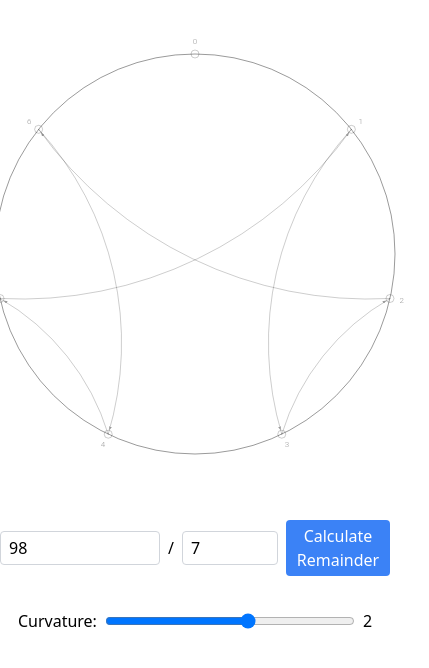
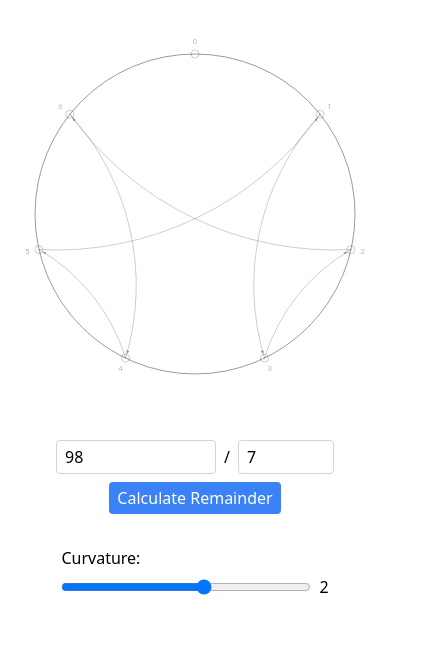
Before and after one commit to alexandre-eisenmann/diophantus, a React (Create React App) app: page / in a window 390 px wide. Shown: the top 668 px of the page, 429 px wide, since content can reach past the window. Built offline with nearby package versions, Linux system fonts and the light colour scheme.

Commit message:
fitting in mobile screen

```diff
--- a/src/DivisorGraph.js
+++ b/src/DivisorGraph.js
@@ -10,7 +10,7 @@ const DivisorGraph = () => {
   const [paths, setPaths] = useState([]);
   const [curvature, setCurvature] = useState(2);
   const cursorRef = useRef(null); // Using useRef for cursor position
-  const radius = 200;
+  const radius = 160;
   const dotRadius = 4;
   const tick = 200;
 
@@ -259,7 +259,8 @@ const DivisorGraph = () => {
           {generateCursor()} {/* Ensure cursor is rendered */}
         </g>
       </svg>
-      <div className="flex items-center space-x-2">
+      <div className="mt-4">
+        <div className="flex items-center space-x-2 mb-2">
           <input
             id="dividend"
             type="number"
@@ -267,7 +268,6 @@ const DivisorGraph = () => {
             onChange={(e) => setDividend(Math.max(1, parseInt(e.target.value, 10)))}
             className="border border-gray-300 rounded px-2 py-1 w-40" // Increased width
           />
-
           <label htmlFor="divisor">/</label>
           <input
             id="divisor"
@@ -278,11 +278,17 @@ const DivisorGraph = () => {
             onChange={(e) => setDivisor(Math.max(1, parseInt(e.target.value, 10)))}
             className="border border-gray-300 rounded px-2 py-1 w-24" // Increased width
           />
+        </div>
+        <div className="flex justify-center">
           <button onClick={createPath} className="bg-blue-500 text-white px-2 py-1 rounded">Calculate Remainder</button>
         </div>
+      </div>
+
+
       {/* Slider for curvature */}
-      <div className="flex items-center space-x-2 mt-4">
-        <label htmlFor="curvature">Curvature:</label>
+      <div className="mt-4">
+        <label htmlFor="curvature" className="block mb-1">Curvature:</label>
+        <div className="flex items-center space-x-2">
           <input
             id="curvature"
             type="range"
@@ -291,9 +297,8 @@ const DivisorGraph = () => {
             step="0.01" // Step increment of 0.1 for more granularity
             value={curvature}
             onChange={(e) => {
-            setCurvature(parseFloat(e.target.value))
+              setCurvature(parseFloat(e.target.value));
               setPaths([]);
-
             }}
             className="border border-gray-300 rounded px-2 py-1"
             style={{ width: '250px' }} // Increased width
@@ -301,6 +306,7 @@ const DivisorGraph = () => {
           <span>{curvature}</span>
         </div>
       </div>
+    </div>
   );
 };
 
```
Lines whose indentation alone changed are shown as unchanged.
